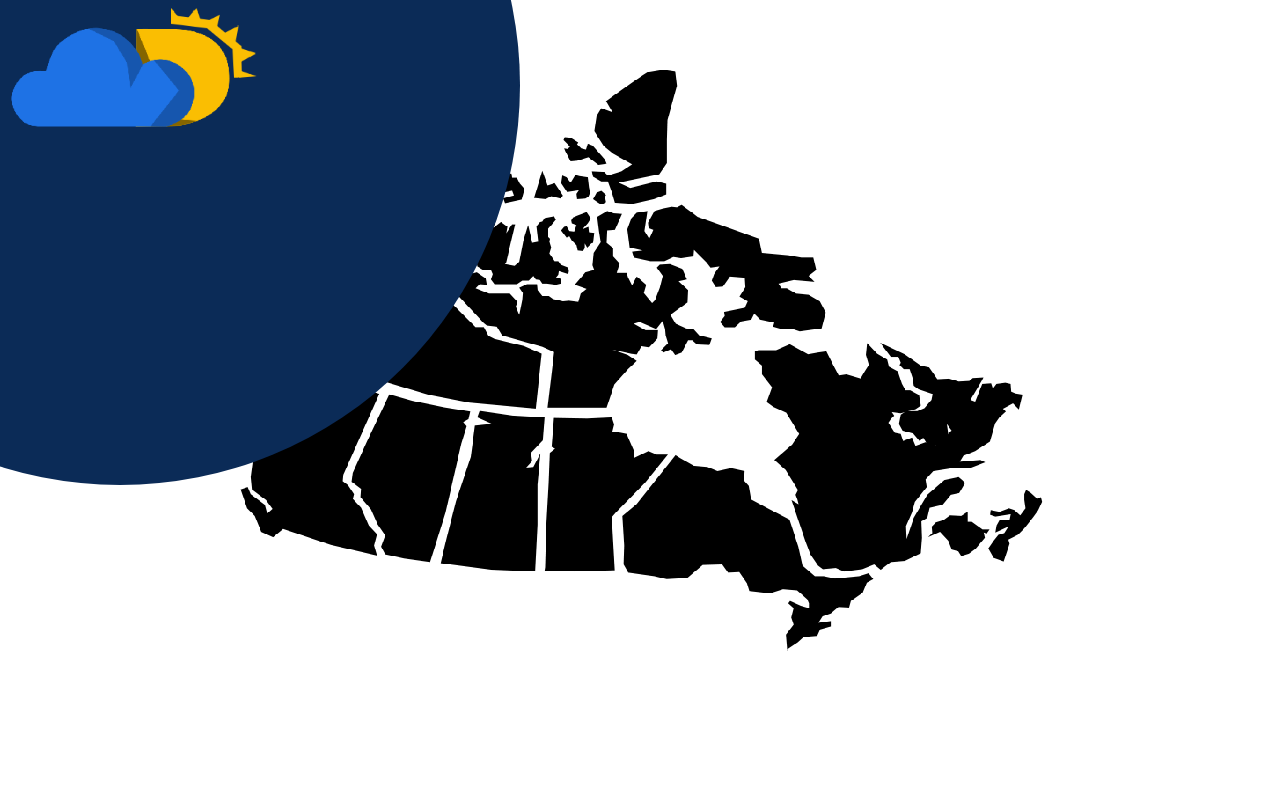
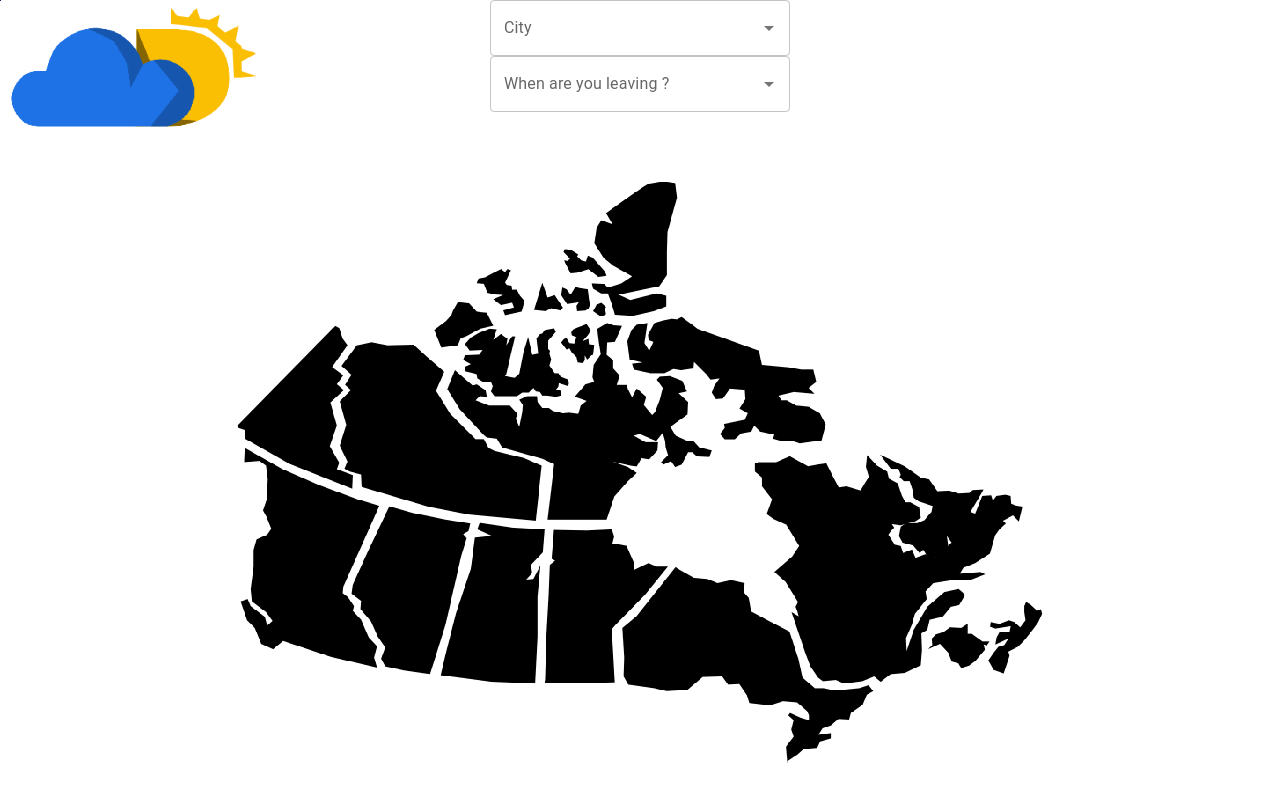
Before and after one commit to SamuelMaltais/fait-frette.tech, a React (Create React App) app: page / in a window 1280 px wide. Shown: the top 798 px of the page. Built offline with nearby package versions, Linux system fonts and the light colour scheme.

Commit message:
Started top bar

```diff
--- a/src/App.css
+++ b/src/App.css
@@ -3,7 +3,6 @@
     flex-direction: column;
     align-items: center;
     min-height: 100%;
-
   }
 
   .App-header {
@@ -14,12 +13,12 @@
 
   .Circle{
     position: absolute;
-    z-index: 5;
+    z-index: 1;
   }
 
   .Logo{
     position: absolute;
-    z-index: 5;
+    z-index: 1;
     width: 300px;
     transform: translate(-30px,-120px);
   }
@@ -38,5 +37,5 @@
   }
 
   .map{
-    z-index: 0;
+    z-index: 2;
   }
--- a/src/App.js
+++ b/src/App.js
@@ -1,16 +1,24 @@
-import React from 'react';
+import React, { useState } from 'react';
 import './App.css';
 import Province from './Map-Component/Province';
 import {ReactComponent as Logo} from './logo.svg'
 import Canada from './Map-Component/Province';
+import TopSideBar from './components/TopSideBar';
+
+function App() {
+  const [temp, setTemp] = useState()
+  const [city, setCity] = useState("Montréal")
+  const [wind, setWind] = useState()
+  const [humidity, setHumidity] = useState()
+  const [dayInFuture, setDayInFuture] = useState()
 
 
-function App() {
   return (
     <>
-    < svg height={1000} width={1000} className='Circle'> <circle cx="120" cy="85" r="400" fill="#0b2b57" className='Circle'/></svg>
+    < svg height={1} width={1} className='Circle'> <circle cx="120" cy="85" r="200" fill="#0b2b57" className='Circle'/></svg>
     <Logo className="Logo"/>
     <div className="App">
+      <TopSideBar setCity={setCity} dayInFuture = {setDayInFuture} />
       <Canada className="map"/>
     </div>
     </>
--- /dev/null
+++ b/src/components/TopSideBar.js
@@ -0,0 +1,40 @@
+import { Autocomplete, TextField } from "@mui/material";
+
+
+function TopSideBar(props) {
+    const options = [
+        { label: 'The Godfather', id: 1 },
+        { label: 'Pulp Fiction', id: 2 },
+      ];
+      const days = [
+        "Today",
+        "1",
+        "2",
+        "3",
+        "4",
+        "5",
+        "6",
+        "7"
+      ]
+      // or
+    return (
+    <div className="top-side-bar-container">
+        <Autocomplete
+        disablePortal
+        id="combo-box-demo"
+        options={options}
+        sx={{ width: 300 }}
+        renderInput={(params) => <TextField {...params} label="City" />}
+        />
+        <Autocomplete
+        disablePortal
+        id="combo-box-demo"
+        options={days}
+        sx={{ width: 300 }}
+        renderInput={(params) => <TextField {...params} label="When are you leaving ?" />}
+        />
+    </div>
+    );
+}
+
+export default TopSideBar;
--- /dev/null
+++ b/src/components/topSideBar.css
@@ -0,0 +1,7 @@
+.top-side-bar-container{
+    display: flex;
+    flex-direction: row;
+    justify-content: center;
+    z-index: auto;
+    background-color: white;
+}
```
Also changed, not shown: src/components/getTemp.js (added, +7 -0 lines).
